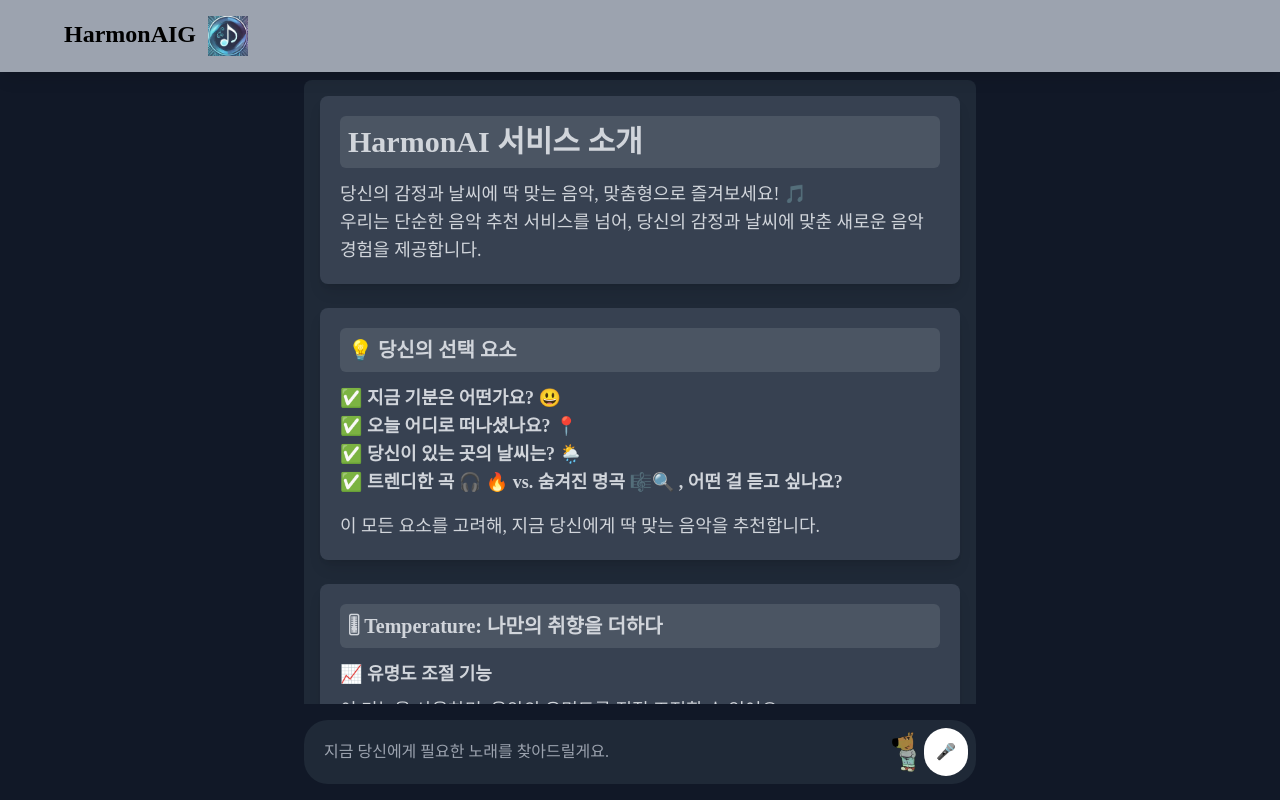
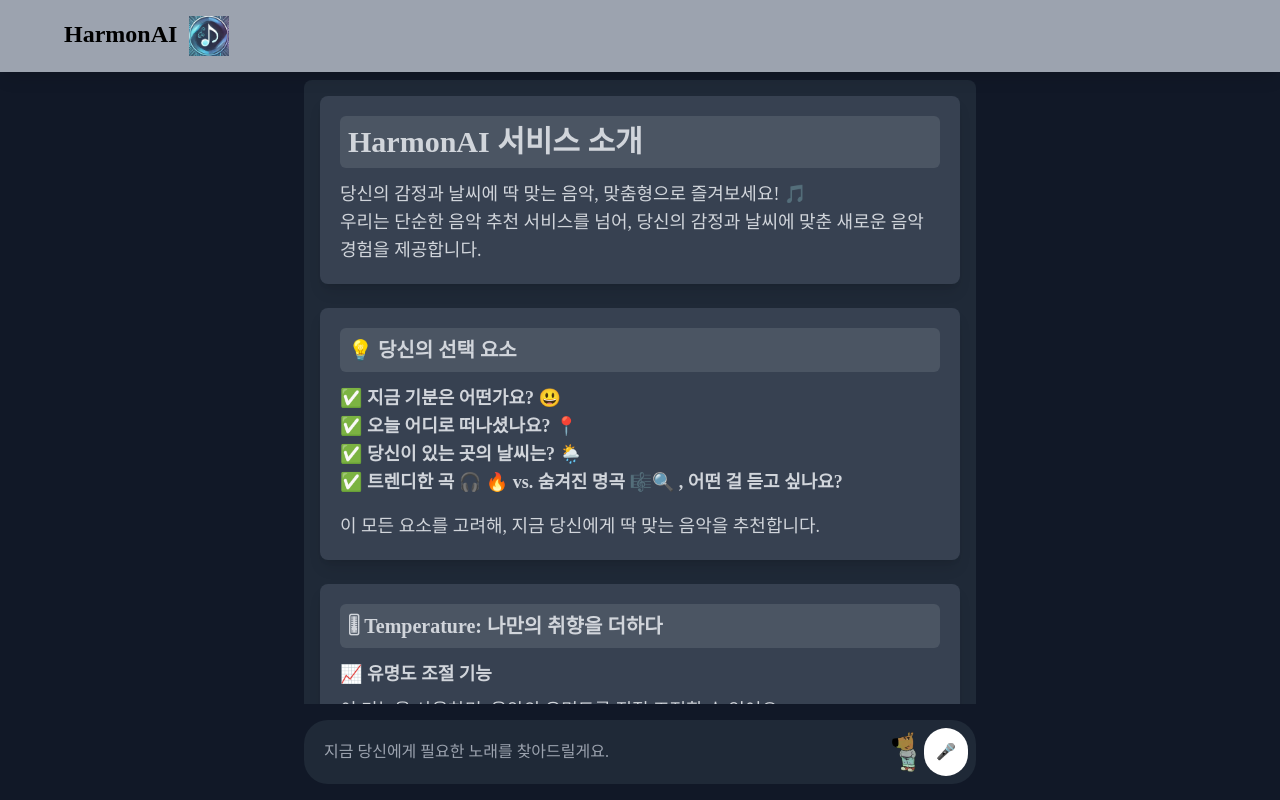
Before and after one commit to vwx12345/FE-CI-CD-Practice, a React (Vite) app: page / in a window 1280 px wide. Shown: the top 800 px of the page. Built offline with nearby package versions, Linux system fonts and the light colour scheme; a web font is replaced by a local one.

Commit message:
네비바 변경 + ip 변경

```diff
--- a/src/Components/Navbar/Navbar.jsx
+++ b/src/Components/Navbar/Navbar.jsx
@@ -8,7 +8,7 @@ const NavBar = () => {
       <div className="container mx-auto flex justify-between items-center">
         <h1 className="text-xl lg:text-2xl font-bold lg:ml-12 lg:mr-8">
           <Link to="/">
-            HarmonAIG &nbsp;
+            HarmonAI &nbsp;
             <img
               src={logo}
               alt="Logo Icon"
--- a/src/config.js
+++ b/src/config.js
@@ -1,2 +1,2 @@
 // export const API_BASE_URL = import.meta.env.VITE_API_BASE_URL;
-export const API_BASE_URL = "172.31.62.246:8080"
+export const API_BASE_URL = "http://172.31.62.246:8080"
```
